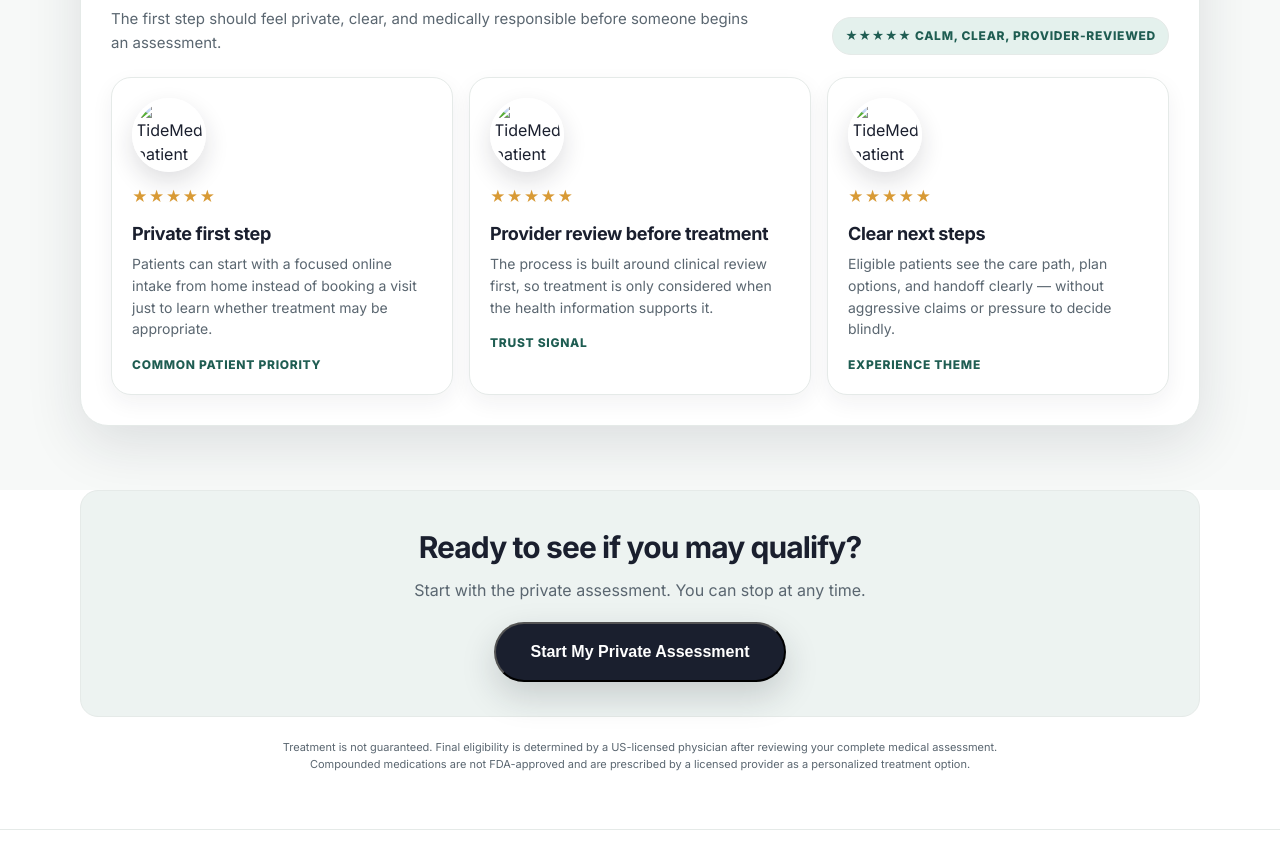
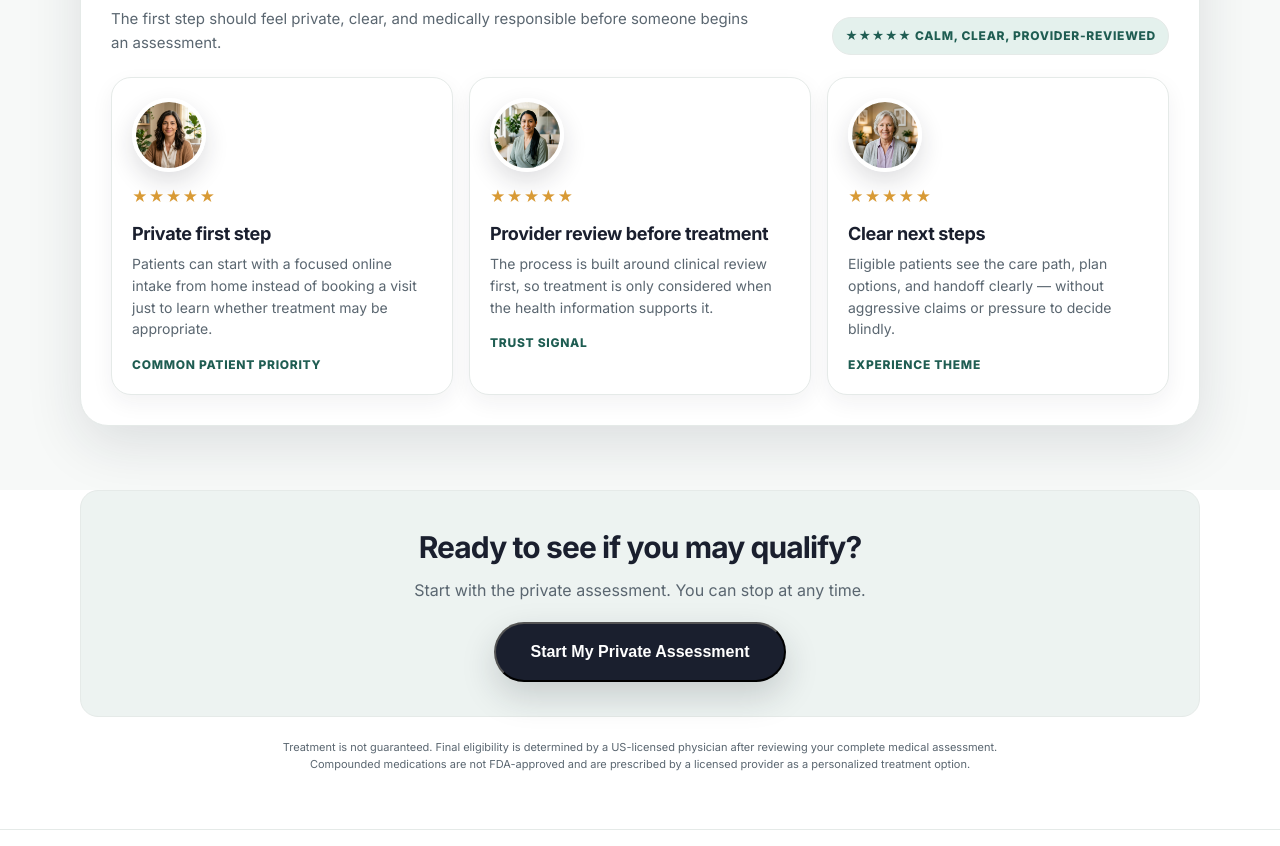
Before and after one commit to sidemix/tidemedix, a plain HTML site: page files/tidemedix-landing.html in a window 1280 px wide. Shown: the part 3251-4097 px from the top of the page. Drawn offline with Linux system fonts and the light colour scheme; files whose address does not match are found by name.

Commit message:
Use remaining testimonial portraits on go landing

```diff
--- a/files/tidemedix-landing.html
+++ b/files/tidemedix-landing.html
@@ -683,21 +683,21 @@ height="0" width="0" style="display:none;visibility:hidden"></iframe></noscript>
         </div>
         <div class="social-proof-grid">
           <article class="social-proof-card">
-            <img class="social-proof-photo" src="assets/testimonial-woman-private-step.jpg?v=20260623" alt="TideMedix patient testimonial portrait" loading="lazy">
+            <img class="social-proof-photo" src="/assets/go-testimonial-private-step.jpg?v=20260623-other3" alt="TideMedix patient testimonial portrait" loading="lazy">
             <div class="social-proof-stars" aria-hidden="true">★★★★★</div>
             <h3>Private first step</h3>
             <p>Patients can start with a focused online intake from home instead of booking a visit just to learn whether treatment may be appropriate.</p>
             <span>Common patient priority</span>
           </article>
           <article class="social-proof-card">
-            <img class="social-proof-photo" src="assets/testimonial-woman-provider-review.jpg?v=20260623" alt="TideMedix patient testimonial portrait" loading="lazy">
+            <img class="social-proof-photo" src="/assets/go-testimonial-provider-review.jpg?v=20260623-other3" alt="TideMedix patient testimonial portrait" loading="lazy">
             <div class="social-proof-stars" aria-hidden="true">★★★★★</div>
             <h3>Provider review before treatment</h3>
             <p>The process is built around clinical review first, so treatment is only considered when the health information supports it.</p>
             <span>Trust signal</span>
           </article>
           <article class="social-proof-card">
-            <img class="social-proof-photo" src="assets/testimonial-woman-clear-next-steps.jpg?v=20260623" alt="TideMedix patient testimonial portrait" loading="lazy">
+            <img class="social-proof-photo" src="/assets/go-testimonial-clear-next-steps.jpg?v=20260623-other3" alt="TideMedix patient testimonial portrait" loading="lazy">
             <div class="social-proof-stars" aria-hidden="true">★★★★★</div>
             <h3>Clear next steps</h3>
             <p>Eligible patients see the care path, plan options, and handoff clearly — without aggressive claims or pressure to decide blindly.</p>
```
Also changed, not shown: assets/go-testimonial-clear-next-steps.jpg (added), assets/go-testimonial-private-step.jpg (added), assets/go-testimonial-provider-review.jpg (added).
